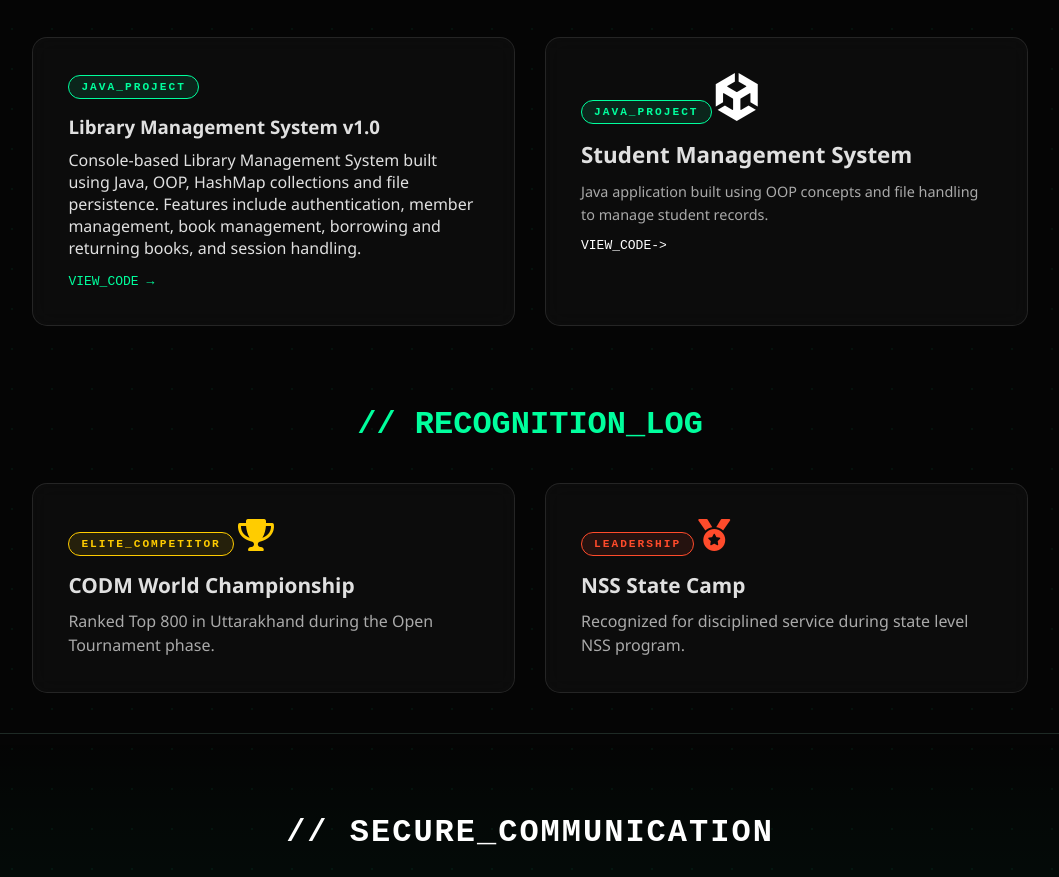
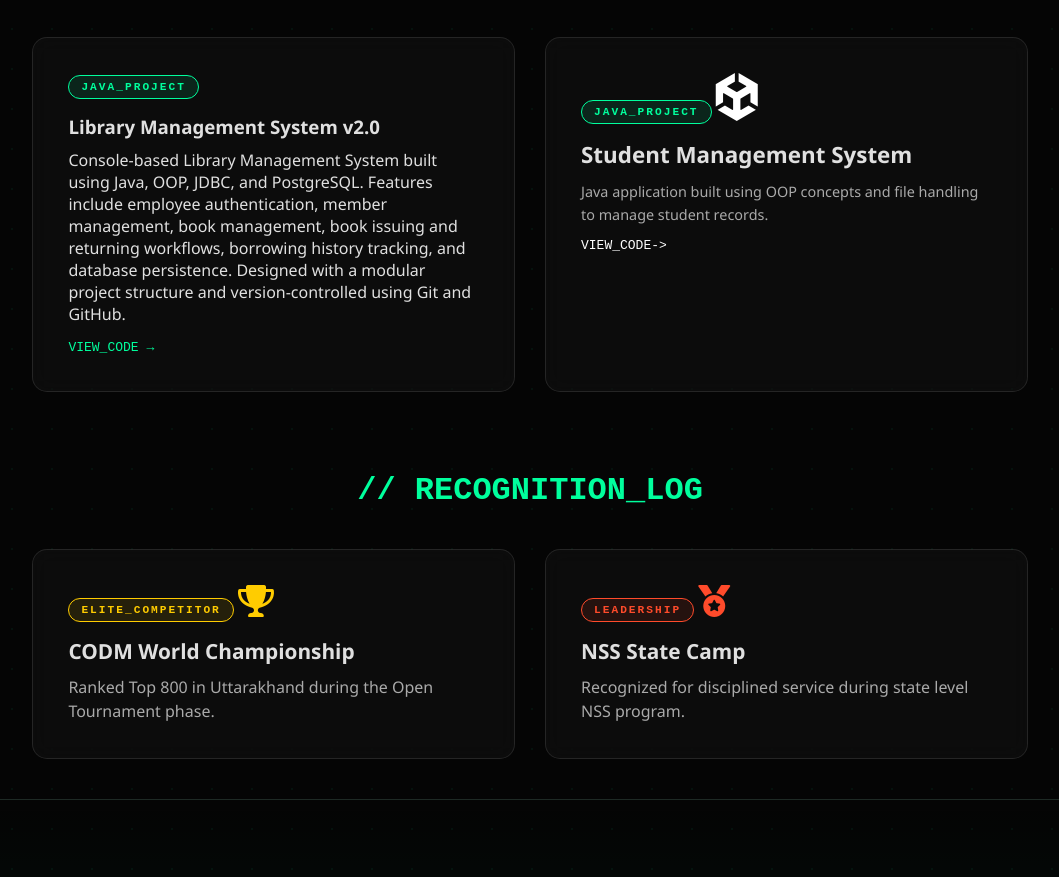
Before and after one commit to gargnikunj991-ux/real, a plain HTML site: page index.html in a window 1280 px wide. Shown: the part 1573-2450 px from the top of the page, without its empty margins (110-1169 px from the left). Drawn offline with Linux system fonts and the light colour scheme.

Commit message:
Upgrade Library Management System to v2.0
Updated project version and description for the Library Management System.

```diff
--- a/index.html
+++ b/index.html
@@ -608,20 +608,16 @@
 
         <div class="badge badge-java">JAVA_PROJECT</div>
 
-        <h3>Library Management System v1.0</h3>
+        <h3>Library Management System v2.0</h3>
           <p style="color:#aaa; font-size:0.9rem; margin-top:10px; line-height:1.6;"></p>
         <p>
-            Console-based Library Management System built using Java,
-            OOP, HashMap collections and file persistence.
-
-              Features include authentication,
-              member management,
-               book management,
-              borrowing and returning books,
-               and session handling.
+            Console-based Library Management System built using Java, OOP, JDBC, and PostgreSQL.
+            Features include employee authentication, member management, book management, book issuing and
+            returning workflows, borrowing history tracking, and database persistence.
+            Designed with a modular project structure and version-controlled using Git and GitHub.
         </p>
 
-        <a href="https://github.com/gargnikunj991-ux/Usermanager.git" target="_blank"
+        <a href="https://github.com/gargnikunj991-ux/Library_management_system.git" target="_blank"
             style="display:inline-block;margin-top:15px;color:var(--neon-green);text-decoration:none;font-family:monospace;">
             VIEW_CODE →
         </a>
```
